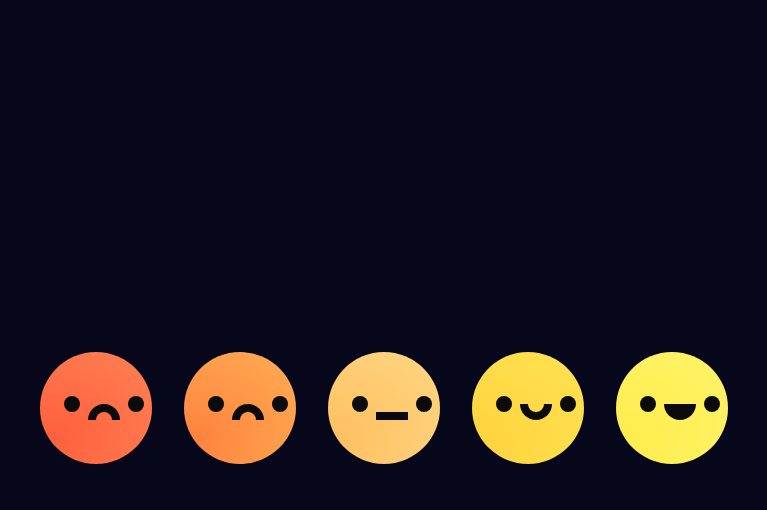
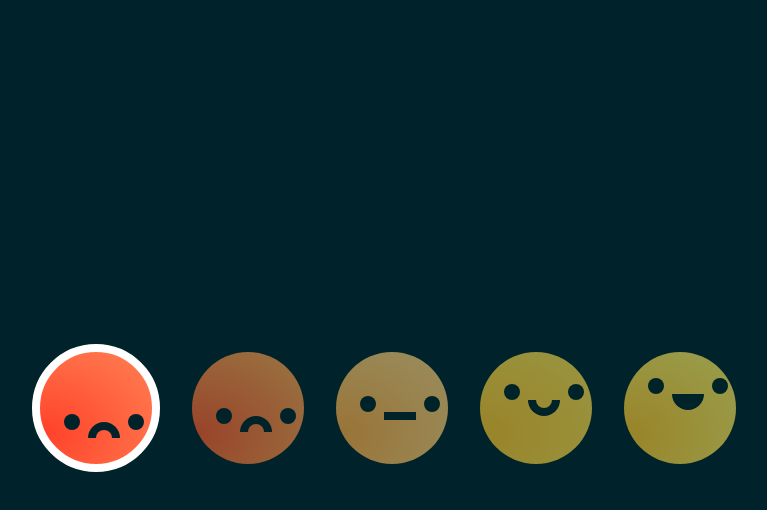
Before and after one commit to MrLBRD/BastiUI-Challenge, a plain HTML site: page emoji-notes/index.html in a window 1280 px wide. Both pictures are taken after a click on the element 360 px from the left and 408 px from the top of the page. Shown: the whole page, without its empty margins (264-1031 px from the left). Drawn offline with Linux system fonts and the light colour scheme.

Commit message:
Complete animation head + moose position

```diff
--- a/emoji-notes/index.html
+++ b/emoji-notes/index.html
@@ -43,5 +43,33 @@
             <div class="eye"></div>
         </div>
     </div>
+
+    <script>
+        let heads = []
+        heads.push(document.getElementById('one'))
+        heads.push(document.getElementById('two'))
+        heads.push(document.getElementById('three'))
+        heads.push(document.getElementById('four'))
+        heads.push(document.getElementById('five'))
+
+        heads.forEach(el => {
+            el.addEventListener('click', (e) => {
+                heads.forEach(head => {
+                    head.classList.remove('active')
+                    head.classList.add('inactive')
+                })
+                el.classList.remove('inactive')
+                el.classList.add('active')
+            })
+        })
+
+
+        // document.addEventListener('click', function(e) {
+        //     e = e || window.event;
+        //     var target = e.target || e.srcElement
+        //     target.classList.add("active")
+        //     console.log(target.classList);
+        // }, false);
+    </script>
 </body>
 </html>
--- a/emoji-notes/style.scss
+++ b/emoji-notes/style.scss
@@ -3,7 +3,7 @@ $eyes: (56px - 16px) * 2;
 $eye: 8px * 2;
 
 body {
-    background-color: #06071b;
+    background-color: #00232B;
     width: 100%;
     height: 100vh;
     display: flex;
@@ -22,59 +22,128 @@ body {
         justify-content: center;
         align-items: center;
 
+        &.active {
+            border: solid 8px #fff;
+        }
+        &.inactive {
+            opacity: 0.6;
+        }
+
         &#one {
-            background: radial-gradient(farthest-corner at 10% 75%, #FF603E, #FF8153);
+            background: radial-gradient(farthest-corner at 5% 72.5%, #FF422A, #FF8153);
+
+            .eyes {
+                transform: translate3d(10%,75%,0);
+            }
+
+            &:hover {
+                background: radial-gradient(farthest-corner at 0% 80%, #FF1A11, #FFA66B);
+
+                .eyes {
+                   transform: translate3d(0%,75%,0);
+                }
+            }
 
             .moose {
                 width: 16px;
                 height: 8px;
                 border-top-left-radius: 16px;
                 border-top-right-radius: 16px;
-                border: 8px solid #0b0b0b;
+                border: 8px solid #00232B;
                 border-bottom: 0;
             }
         }
         &#two {
-            background: radial-gradient(farthest-corner at 10% 75%, #FF833E, #FFAD53);
+            background: radial-gradient(farthest-corner at 5% 72.5%, #FF5A29, #FFAD53);
+
+            .eyes {
+                transform: translate3d(10%,50%,0);
+            }
+
+            &:hover {
+                background: radial-gradient(farthest-corner at 0% 80%, #FF2710, #FFDD6B);
+
+                .eyes {
+                    transform: translate3d(0%,50%,0);
+                }
+            }
 
             .moose {
                 width: 16px;
                 height: 8px;
                 border-top-left-radius: 16px;
                 border-top-right-radius: 16px;
-                border: 8px solid #0b0b0b;
+                border: 8px solid #00232B;
                 border-bottom: 0;
             }
         }
         &#three {
-            background: radial-gradient(farthest-corner at 10% 75%, #FFC061, #FFD683);
+            background: radial-gradient(farthest-corner at 5% 72.5%, #FFAA40, #FFD683);
+
+            .eyes {
+                transform: translate3d(10%,0%,0);
+            }
+
+            &:hover {
+                background: radial-gradient(farthest-corner at 0% 80%, #FF931C, #FFECA5);
+
+                .eyes {
+                    transform: translate3d(0%,0%,0);
+                }
+            }
 
             .moose {
                 width: 32px;
                 height: 8px;
-                background-color: #0b0b0b;
+                background-color: #00232B;
             }
         }
         &#four {
-            background: radial-gradient(farthest-corner at 10% 75%, #FFD43E, #FFE252);
+            background: radial-gradient(farthest-corner at 5% 72.5%, #FFC528, #FFE252);
+
+            .eyes {
+                transform: translate3d(10%,-50%,0);
+            }
+
+            &:hover {
+                background: radial-gradient(farthest-corner at 0% 80%, #FFB512, #FFF36B);
+
+                .eyes {
+                    transform: translate3d(0%,-50%,0);
+                }
+            }
 
             .moose {
                 width: 16px;
                 height: 8px;
                 border-bottom-left-radius: 16px;
                 border-bottom-right-radius: 16px;
-                border: 8px solid #0b0b0b;
+                border: 8px solid #00232B;
                 border-top: 0;
+                transform: translateY(50%);
             }
         }
         &#five {
-            background: radial-gradient(farthest-corner at 10% 75%, #FFED4E, #FFF368);
+            background: radial-gradient(farthest-corner at 5% 72.5%, #FFC528, #FFF368);
+
+            .eyes {
+                transform: translate3d(10%,-75%,0);
+            }
+
+            &:hover {
+                background: radial-gradient(farthest-corner at 0% 80%, #FFE015, #FFFA87);
+
+                .eyes {
+                    transform: translate3d(0%,-75%,0);
+                }
+            }
 
             .moose {
                 width: 32px;
                 height: 16px;
                 border-radius: 0 0 16px 16px;
-                background-color: #0b0b0b;
+                background-color: #00232B;
+                transform: translateY(50%);
             }
         }
 
@@ -87,7 +156,7 @@ body {
             transition: ease-in-out 0.4s;
 
             .eye {
-                background-color: #0b0b0b;
+                background-color: #00232B;
                 border-radius: $eye;
                 width: $eye;
                 height: $eye;
@@ -97,9 +166,10 @@ body {
                 align-self: flex-end;
             }
 
-            &:hover {
-                transform: translateX(0);
-            }
+        }
+
+        &:hover .eyes {
+            transform: translateX(0);
         }
     }
 }
```
Also changed, not shown: emoji-notes/style.css, 1 other file.
